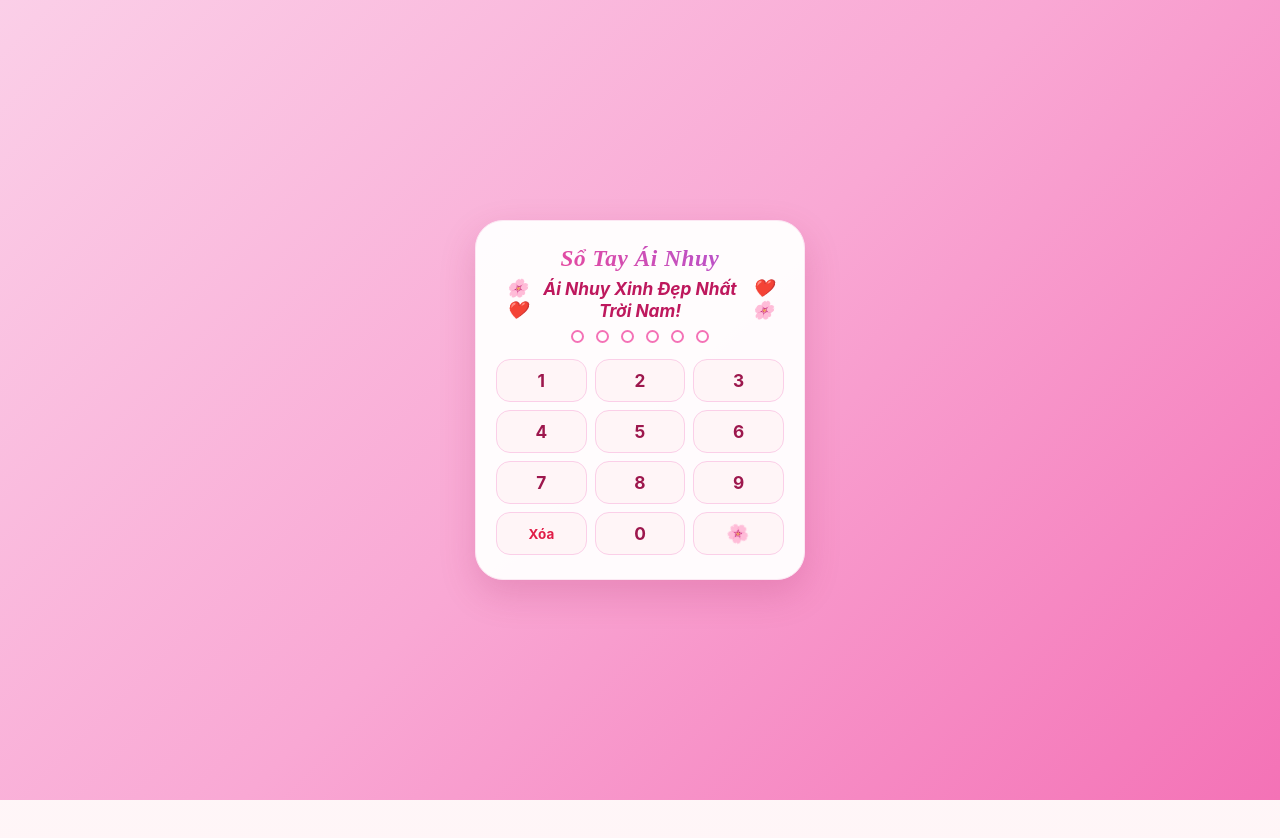
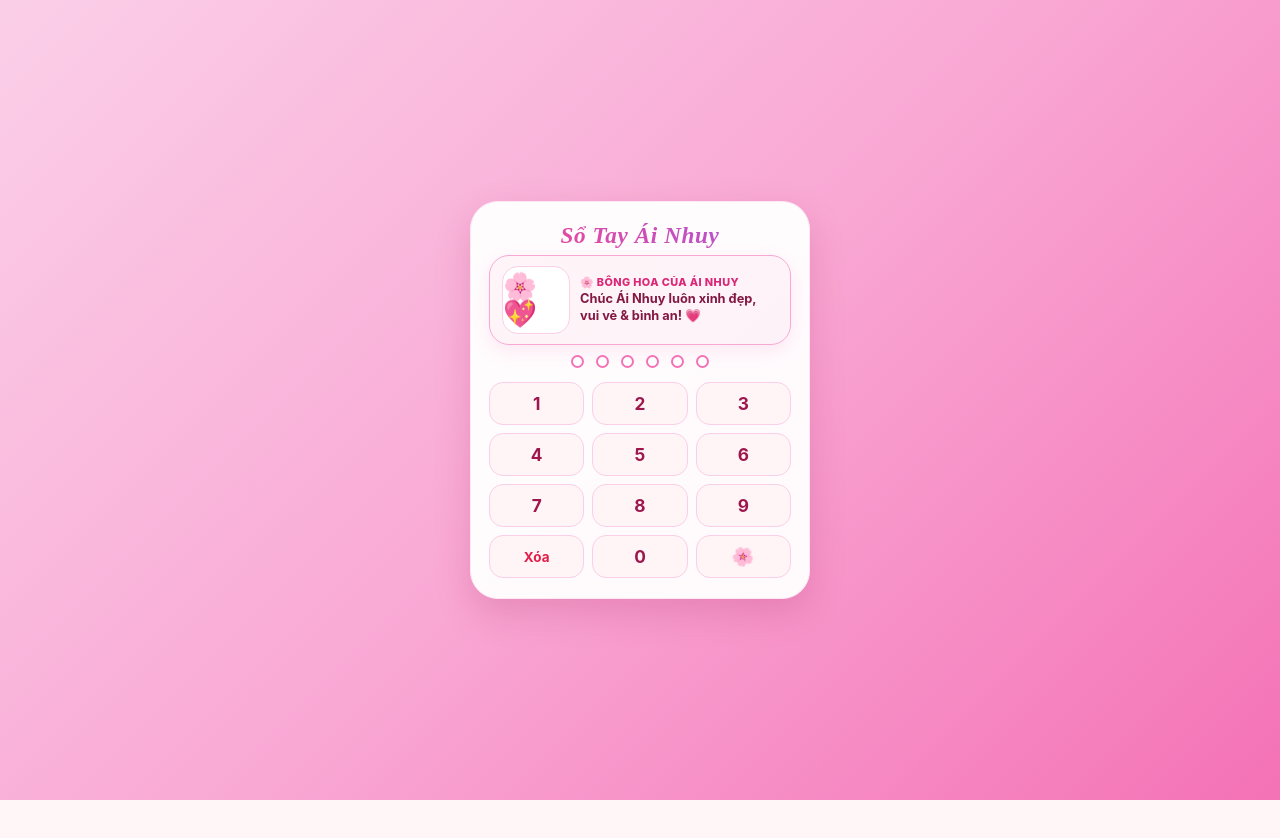
Before and after one commit to ngthanhtuandn-ui/sotaytrucn, a plain HTML site: page index.html in a window 1280 px wide. Both pictures are taken after a click on the button "Bông hoa yêu thương". Drawn offline with Linux system fonts and the light colour scheme.

Commit message:
Update index.html

```diff
--- a/index.html
+++ b/index.html
@@ -98,17 +98,18 @@
       flex-direction: column;
       align-items: center;
       justify-content: center;
-      padding: 20px;
+      padding: 16px;
       color: white;
       text-align: center;
+      overflow-y: auto;
     }
 
     .lock-box {
       background: rgba(255, 255, 255, 0.96);
-      padding: 24px 20px;
+      padding: 20px 18px;
       border-radius: 28px;
       width: 100%;
-      max-width: 330px;
+      max-width: 340px;
       box-shadow: 0 14px 36px rgba(157, 23, 77, 0.18);
       color: var(--text);
       border: 1px solid #fce7f3;
@@ -129,20 +130,73 @@
     }
 
     .romantic-display-box {
-      font-size: 1.08rem;
-      font-weight: 800;
-      font-family: "Times New Roman", Times, serif;
-      font-style: italic;
-      min-height: 44px;
-      margin-bottom: 8px;
+      min-height: 40px;
+      margin-bottom: 10px;
       display: flex;
       align-items: center;
       justify-content: center;
-      gap: 6px;
-      color: #be185d;
-      text-align: center;
-      padding: 0 4px;
-      line-height: 1.25;
+      width: 100%;
+    }
+
+    .sticker-wish-card {
+      width: 100%;
+      background: linear-gradient(135deg, #fff5f8 0%, #fdf2f8 100%);
+      border: 1.5px solid #f9a8d4;
+      border-radius: 20px;
+      padding: 10px 12px;
+      display: flex;
+      align-items: center;
+      gap: 10px;
+      text-align: left;
+      box-shadow: 0 6px 18px rgba(244, 114, 182, 0.14);
+      animation: modalPop 0.25s ease;
+    }
+
+    .sticker-wish-img-wrap {
+      position: relative;
+      width: 68px;
+      height: 68px;
+      flex-shrink: 0;
+      border-radius: 16px;
+      background: #ffffff;
+      border: 1.5px solid #fbcfe8;
+      display: flex;
+      align-items: center;
+      justify-content: center;
+      overflow: hidden;
+    }
+
+    .sticker-wish-img {
+      width: 100%;
+      height: 100%;
+      object-fit: contain;
+      display: block;
+    }
+
+    .sticker-wish-fallback {
+      font-size: 1.7rem;
+      line-height: 1;
+      display: none;
+    }
+
+    .sticker-wish-content {
+      flex: 1;
+      min-width: 0;
+    }
+
+    .sticker-wish-code {
+      font-size: 0.68rem;
+      font-weight: 800;
+      color: #db2777;
+      letter-spacing: 0.4px;
+      margin-bottom: 2px;
+    }
+
+    .sticker-wish-text {
+      font-size: 0.8rem;
+      font-weight: 700;
+      color: #831843;
+      line-height: 1.3;
     }
 
     @keyframes heartbeatText {
@@ -177,7 +231,7 @@
     }
 
     @keyframes modalPop {
-      0% { transform: scale(0.85); opacity: 0; }
+      0% { transform: scale(0.88); opacity: 0; }
       100% { transform: scale(1); opacity: 1; }
     }
 
@@ -216,7 +270,7 @@
       display: flex;
       justify-content: center;
       gap: 12px;
-      margin-bottom: 16px;
+      margin-bottom: 14px;
     }
 
     .dot {
@@ -1161,28 +1215,87 @@
   <script>
     let enteredPin = "";
     let wrongPinCount = 0;
-
-    const flowerSlogans = {
-      "1314": "💖 <b>Anh Nhớ Em</b> 💖",
-      "11111": "✨ 💖 <b>Anh</b> 💖 ✨",
-      "22222": "🌸 💓 <i>nhớ</i> 💓 🌸",
-      "33333": "💕 ✨ <b>em</b> ✨ 💕",
-      "00000": "🌅 💖 <b>Ngày Mới Rạng Rỡ Cùng Yêu Thương!</b> 💖 🌅",
-      "44444": "☀️ ⚡ <b>Chào Ngày Mới Vui Vẻ, Tràn Đầy Năng Lượng!</b> ⚡ ☀️",
-      "55555": "💓 🌸 <b>Nhớ Ái Nhuy Nhiều Lắm, Yêu Em Rất Nhiều!</b> 🌸 💓",
-      "66666": "🚀 ✨ <b>Làm Việc Năng Động, Hăng Say & Tỏa Sáng Nha!</b> ✨ 🚀",
-      "77777": "💕 💋 <b>Tình Yêu Của Anh Dành Trọn Cho Ái Nhuy!</b> 💋 💕",
-      "88888": "🌻 ☀️ <b>Bắt Đầu Ngày Mới Tươi Vui, May Mắn Gõ Cửa!</b> ☀️ 🌻",
-      "99999": "🌙 💖 <b>Chúc Người Yêu Ngủ Ngon & Mơ Thật Đẹp Nha!</b> 💖 🌙"
+    let stickerResetTimer = null;
+
+    const flowerStickersByCode = {
+      "1314": {
+        badge: "🌸 MÃ 1314 • BÔNG HOA YÊU THƯƠNG",
+        wish: "Anh nhớ em nhiều lắm, ôm em thật chặt nè! 💗",
+        stickerImg: "t2.jpg",
+        fallbackEmoji: "🌸💗"
+      },
+      "00000": {
+        badge: "🌸 MÃ 00000 • KHỞI ĐẦU RẠNG RỠ",
+        wish: "Chúc ngày mới rạng rỡ, yêu thương ngập tràn! 🌷",
+        stickerImg: "n2.jpg",
+        fallbackEmoji: "🌸🥰"
+      },
+      "44444": {
+        badge: "🌸 MÃ 44444 • TRÀN ĐẦY NĂNG LƯỢNG",
+        wish: "Chào ngày mới vui vẻ, tràn đầy năng lượng nha! 🌻",
+        stickerImg: "n5.jpg",
+        fallbackEmoji: "🌸✨"
+      },
+      "55555": {
+        badge: "🌸 MÃ 55555 • THƯƠNG ÁI NHUY",
+        wish: "Nhớ Ái Nhuy nhiều lắm, thương em rất nhiều! 💕",
+        stickerImg: "n3.jpg",
+        fallbackEmoji: "🌸💞"
+      },
+      "66666": {
+        badge: "🌸 MÃ 66666 • TỎA SÁNG HÔM NAY",
+        wish: "Làm việc năng động, hăng say & tỏa sáng nha! 🌺",
+        stickerImg: "n5.jpg",
+        fallbackEmoji: "🌸🌟"
+      },
+      "77777": {
+        badge: "🌸 MÃ 77777 • TRỌN VẸN YÊU THƯƠNG",
+        wish: "Tình yêu của anh dành trọn cho Ái Nhuy! 🌹",
+        stickerImg: "n6.jpg",
+        fallbackEmoji: "🌸💘"
+      },
+      "88888": {
+        badge: "🌸 MÃ 88888 • MAY MẮN GÕ CỬA",
+        wish: "Bắt đầu ngày mới tươi vui, may mắn gõ cửa! 🌼",
+        stickerImg: "n4.jpg",
+        fallbackEmoji: "🌸🍀"
+      },
+      "99999": {
+        badge: "🌸 MÃ 99999 • GIẤC MƠ ÊM ÁI",
+        wish: "Chúc người yêu ngủ ngon & mơ thật đẹp nha! 🌸🌙",
+        stickerImg: "n7.jpg",
+        fallbackEmoji: "🌸🌙"
+      }
     };
+
+    function buildStickerWishHtml(entry) {
+      return `
+        <div class="sticker-wish-card">
+          <div class="sticker-wish-img-wrap">
+            <img
+              src="${entry.stickerImg}"
+              alt="Sticker hoa yêu thương"
+              class="sticker-wish-img"
+              onerror="this.style.display='none'; this.nextElementSibling.style.display='inline-block';"
+            >
+            <span class="sticker-wish-fallback">${entry.fallbackEmoji}</span>
+          </div>
+          <div class="sticker-wish-content">
+            <div class="sticker-wish-code">${entry.badge}</div>
+            <div class="sticker-wish-text">${entry.wish}</div>
+          </div>
+        </div>
+      `;
+    }
 
     function lockAppScreen() {
       enteredPin = "";
       updatePinDots();
+      if (stickerResetTimer) clearTimeout(stickerResetTimer);
       const lockEl = document.getElementById('lockScreen');
       if (lockEl) lockEl.style.display = 'flex';
       const romEl = document.getElementById('romanticDisplay');
-      if (romEl) romEl.innerText = "";
+      if (romEl) romEl.innerHTML = "";
       sessionStorage.clear();
     }
 
@@ -1197,25 +1310,34 @@
       const romEl = document.getElementById('romanticDisplay');
       if (val === 'C') {
         enteredPin = "";
-        if (romEl) romEl.innerText = "";
+        if (stickerResetTimer) clearTimeout(stickerResetTimer);
+        if (romEl) romEl.innerHTML = "";
         updatePinDots();
       } else if (val === 'FLOWER') {
         if (enteredPin === "1314") {
           const modal = document.getElementById('romanticPhotoModal');
           if (modal) modal.style.display = 'flex';
-          if (romEl) romEl.innerHTML = flowerSlogans["1314"];
+          if (romEl) romEl.innerHTML = buildStickerWishHtml(flowerStickersByCode["1314"]);
           return;
         }
-        if (flowerSlogans[enteredPin]) {
-          if (romEl) romEl.innerHTML = flowerSlogans[enteredPin];
-        } else {
-          if (romEl) romEl.innerHTML = "🌸 ❤️ <b>Ái Nhuy Xinh Đẹp Nhất Trời Nam!</b> ❤️ 🌸";
+
+        const matched = flowerStickersByCode[enteredPin] || {
+          badge: "🌸 BÔNG HOA CỦA ÁI NHUY",
+          wish: "Chúc Ái Nhuy luôn xinh đẹp, vui vẻ & bình an! 💗",
+          stickerImg: "n8.jpg",
+          fallbackEmoji: "🌸💖"
+        };
+
+        if (romEl) {
+          romEl.innerHTML = buildStickerWishHtml(matched);
         }
-        setTimeout(() => {
+
+        if (stickerResetTimer) clearTimeout(stickerResetTimer);
+        stickerResetTimer = setTimeout(() => {
           enteredPin = "";
           updatePinDots();
-          if (romEl) romEl.innerText = "";
-        }, 3800);
+          if (romEl) romEl.innerHTML = "";
+        }, 4200);
       } else {
         if (enteredPin.length < 6) {
           enteredPin += val;
@@ -1926,7 +2048,6 @@
       return { shift: 'off', label: 'Off', inTime: null, outTime: null };
     }
 
-    // Gọi mở ứng dụng Báo thức hệ thống (Android Intent SET_ALARM) để đánh thức khi ngủ sâu
     function openSystemAlarmForToday(type) {
       const info = getTodayShiftInfo();
       if (info.shift === 'off') {
```
